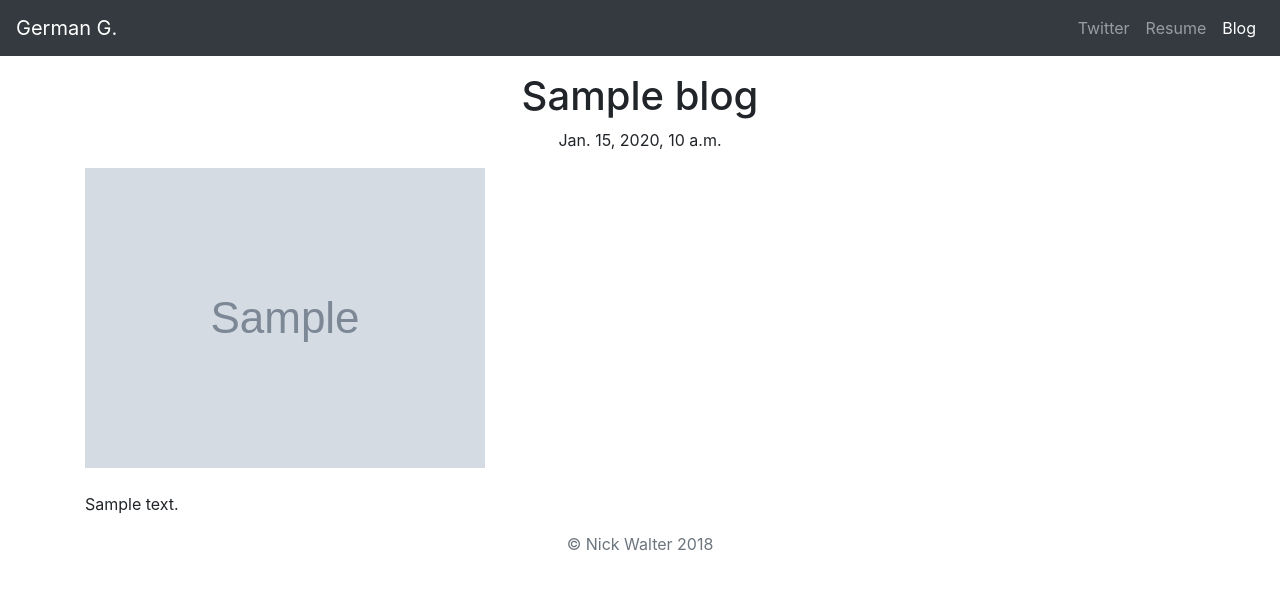
After one commit to germancin/Django-Portfolio, a Django app: template portfolio-project/blog/templates/blog/detail.html in a window 1280 px wide. The commit adds this page. Shown: the top 590 px of the page. Run offline with Django 3.2, Linux system fonts and the light colour scheme; the template is opened without the code that fills it: most values are stand-ins (such as "Sample title", 1, 10 or a date in 2020); grey boxes marked "Sample" are stand-in pictures; data that the repository does not hold is empty; some libraries are stand-ins or nearby versions.

Commit message:
final push

```diff
--- a/portfolio-project/blog/templates/blog/allblogs.html
+++ b/portfolio-project/blog/templates/blog/allblogs.html
@@ -26,7 +26,7 @@
       <div class="collapse navbar-collapse" id="navbarNavAltMarkup">
         <div class="navbar-nav ml-auto">
           <a class="nav-item nav-link" href="http://twitter.com/nickchuckwalter">Twitter</a>
-          <a class="nav-item nav-link" href="{% static 'resume.pdf' %}">Resume</a>
+          <a class="nav-item nav-link" href="{% static 'GERMAN_G_2018-p.pdf' %}">Resume</a>
           <a class="nav-item nav-link active" href="{% url 'blog-page' %}">Blog</a>
         </div>
       </div>
@@ -43,7 +43,7 @@
     <hr />
 
     {% for blog in blogs.all %}
-    <a href="#"><h3>{{ blog.title }}</h3></a>
+    <a href="{% url 'detail-page' blog.id %}"><h3>{{ blog.title }}</h3></a>
     {{ blog.pub_date_pretty }}
     <br />
     <img class="img-fluid" src="{{ blog.image.url }}" height=200 width=200 />
--- /dev/null
+++ b/portfolio-project/blog/templates/blog/detail.html
@@ -0,0 +1,70 @@
+<!doctype html>
+<html lang="en">
+<head>
+    {% load staticfiles %}
+    <meta charset="utf-8">
+    <meta name="viewport" content="width=device-width, initial-scale=1, shrink-to-fit=no">
+    <meta name="description" content="">
+    <meta name="author" content="">
+
+    <title>{{ blog.title }}</title>
+
+    <!-- Bootstrap core CSS -->
+    <link rel="stylesheet" href="https://maxcdn.bootstrapcdn.com/bootstrap/4.0.0/css/bootstrap.min.css"
+          integrity="sha384-Gn5384xqQ1aoWXA+058RXPxPg6fy4IWvTNh0E263XmFcJlSAwiGgFAW/dAiS6JXm" crossorigin="anonymous">
+
+</head>
+
+<body>
+
+<header>
+    <nav class="navbar navbar-expand-lg navbar-dark bg-dark">
+        <a class="navbar-brand" href="{% url 'home-page' %}">German G.</a>
+        <button class="navbar-toggler" type="button" data-toggle="collapse" data-target="#navbarNavAltMarkup"
+                aria-controls="navbarNavAltMarkup" aria-expanded="false" aria-label="Toggle navigation">
+            <span class="navbar-toggler-icon"></span>
+        </button>
+        <div class="collapse navbar-collapse" id="navbarNavAltMarkup">
+            <div class="navbar-nav ml-auto">
+                <a class="nav-item nav-link" href="http://twitter.com/nickchuckwalter">Twitter</a>
+                <a class="nav-item nav-link" href="{% static 'GERMAN_G_2018-p.pdf' %}">Resume</a>
+                <a class="nav-item nav-link active" href="{% url 'blog-page' %}">Blog</a>
+            </div>
+        </div>
+    </nav>
+</header>
+
+<main role="main">
+    <div class="container">
+
+        <h1 class="text-center pt-3">{{ blog.title }}</h1>
+        <p class="text-center">{{ blog.pub_date }}</p>
+        <img class="img-fluid" src="{{ blog.image.url }}"/>
+        <br/>
+        <br/>
+        <p>{{ blog.body }}</p>
+
+    </div>
+
+</main>
+
+<footer class="text-muted">
+    <div class="container text-center">
+        <p>© Nick Walter {% now "Y" %}</p>
+    </div>
+</footer>
+
+<!-- Bootstrap core JavaScript
+================================================== -->
+<!-- Placed at the end of the document so the pages load faster -->
+<script src="https://code.jquery.com/jquery-3.2.1.slim.min.js"
+        integrity="sha384-KJ3o2DKtIkvYIK3UENzmM7KCkRr/rE9/Qpg6aAZGJwFDMVNA/GpGFF93hXpG5KkN"
+        crossorigin="anonymous"></script>
+<script src="https://cdnjs.cloudflare.com/ajax/libs/popper.js/1.12.9/umd/popper.min.js"
+        integrity="sha384-ApNbgh9B+Y1QKtv3Rn7W3mgPxhU9K/ScQsAP7hUibX39j7fakFPskvXusvfa0b4Q"
+        crossorigin="anonymous"></script>
+<script src="https://maxcdn.bootstrapcdn.com/bootstrap/4.0.0/js/bootstrap.min.js"
+        integrity="sha384-JZR6Spejh4U02d8jOt6vLEHfe/JQGiRRSQQxSfFWpi1MquVdAyjUar5+76PVCmYl"
+        crossorigin="anonymous"></script>
+</body>
+</html>
--- a/portfolio-project/blog/urls.py
+++ b/portfolio-project/blog/urls.py
@@ -3,4 +3,5 @@ from . import views
 
 urlpatterns = [
     path('', views.allblogs, name='blog-page'),
+    path('<int:blog_id>/', views.detail, name='detail-page'),
 ]
--- a/portfolio-project/blog/views.py
+++ b/portfolio-project/blog/views.py
@@ -1,6 +1,10 @@
-from django.shortcuts import render
+from django.shortcuts import render, get_object_or_404
 from .models import Blog
 
 def allblogs(request):
     blogs = Blog.objects
     return render(request, 'blog/allblogs.html', {'blogs':blogs})
+
+def detail(request, blog_id):
+    blog_detail = get_object_or_404(Blog, pk=blog_id)
+    return render(request, 'blog/detail.html', {'blog':blog_detail})
--- a/portfolio-project/jobs/templates/jobs/home.html
+++ b/portfolio-project/jobs/templates/jobs/home.html
@@ -1,5 +1,6 @@
 <!doctype html>
 <html lang="en">
+{% load staticfiles %}
 <head>
     <meta charset="utf-8">
     <meta name="viewport" content="width=device-width, initial-scale=1, shrink-to-fit=no">
@@ -18,7 +19,7 @@
 
 <header>
     <nav class="navbar navbar-expand-lg navbar-dark bg-dark">
-        <a class="navbar-brand" href="#">German G.</a>
+        <a class="navbar-brand" href="{% url 'home-page' %}">German G.</a>
         <button class="navbar-toggler" type="button" data-toggle="collapse" data-target="#navbarNavAltMarkup"
                 aria-controls="navbarNavAltMarkup" aria-expanded="false" aria-label="Toggle navigation">
             <span class="navbar-toggler-icon"></span>
@@ -26,7 +27,7 @@
         <div class="collapse navbar-collapse" id="navbarNavAltMarkup">
             <div class="navbar-nav ml-auto">
                 <a class="nav-item nav-link " href="#">Twitter</a>
-                <a class="nav-item nav-link" href="#">Resume</a>
+                <a class="nav-item nav-link" href="{% static 'GERMAN_G_2018-p.pdf' %}">Resume</a>
                 <a class="nav-item nav-link" href="{% url 'blog-page' %}">Blog</a>
             </div>
         </div>
@@ -49,6 +50,7 @@
                 gcomLnk@gmail.com
             </div>
             </p>
+            <img src="{% static 'german.jpg' %}" width="700px" />
         </div>
     </section>
 
--- a/portfolio-project/portfolio/settings.py
+++ b/portfolio-project/portfolio/settings.py
@@ -122,10 +122,14 @@ USE_TZ = True
 # Static files (CSS, JavaScript, Images)
 # https://docs.djangoproject.com/en/2.0/howto/static-files/
 
+STATICFILES_DIRS = [
+    os.path.join(BASE_DIR, 'portfolio/static/')
+]
+
+STATIC_ROOT = os.path.join(BASE_DIR, 'static')
 STATIC_URL = '/static/'
 
 # This is how Django knows where to save
 MEDIA_ROOT = os.path.join(BASE_DIR, 'resources')
-
 # This is how we will call it in our app
 MEDIA_URL = '/resources/'
```
Also changed, not shown: portfolio-project/blog/models.py (+9 -0 lines).
